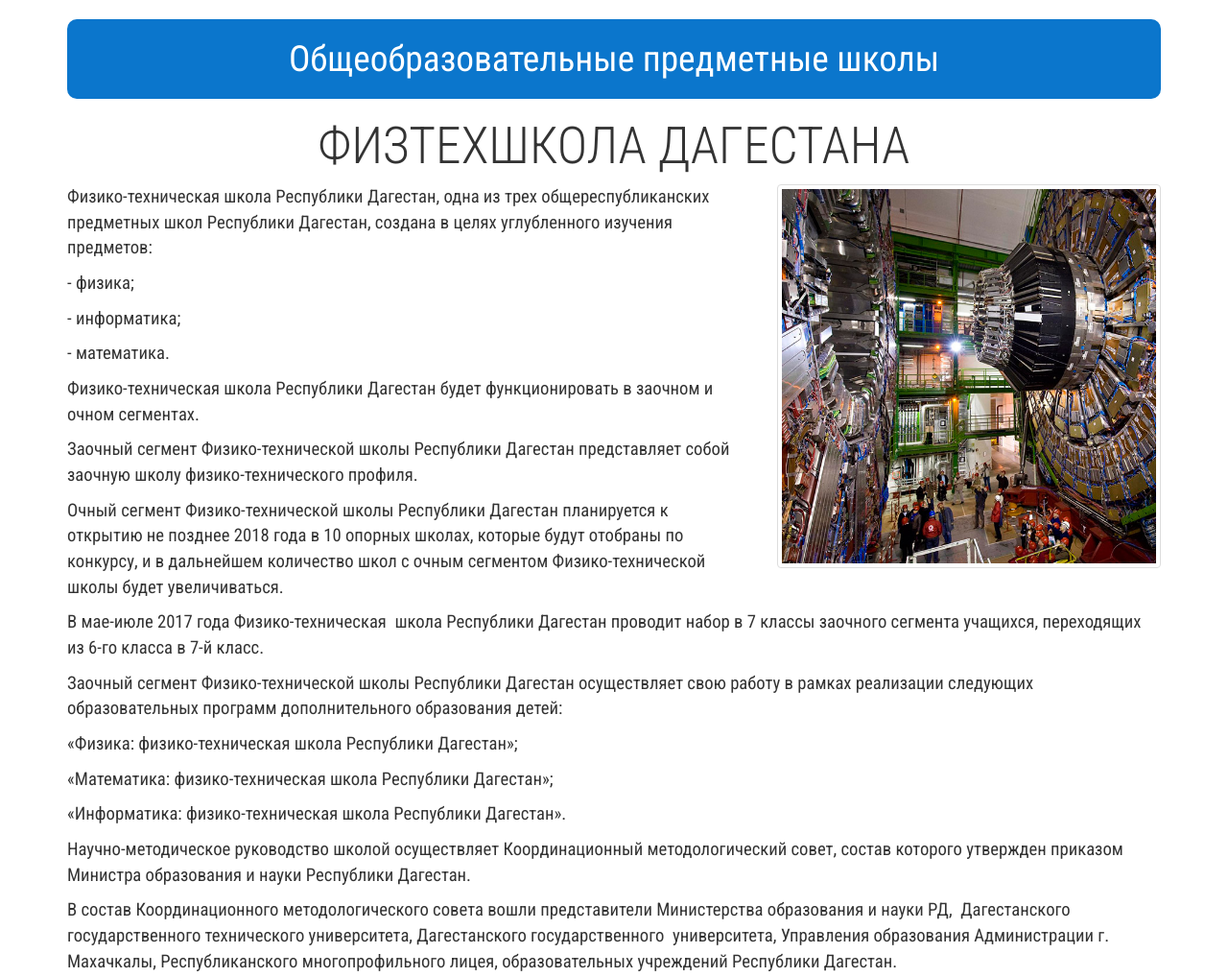
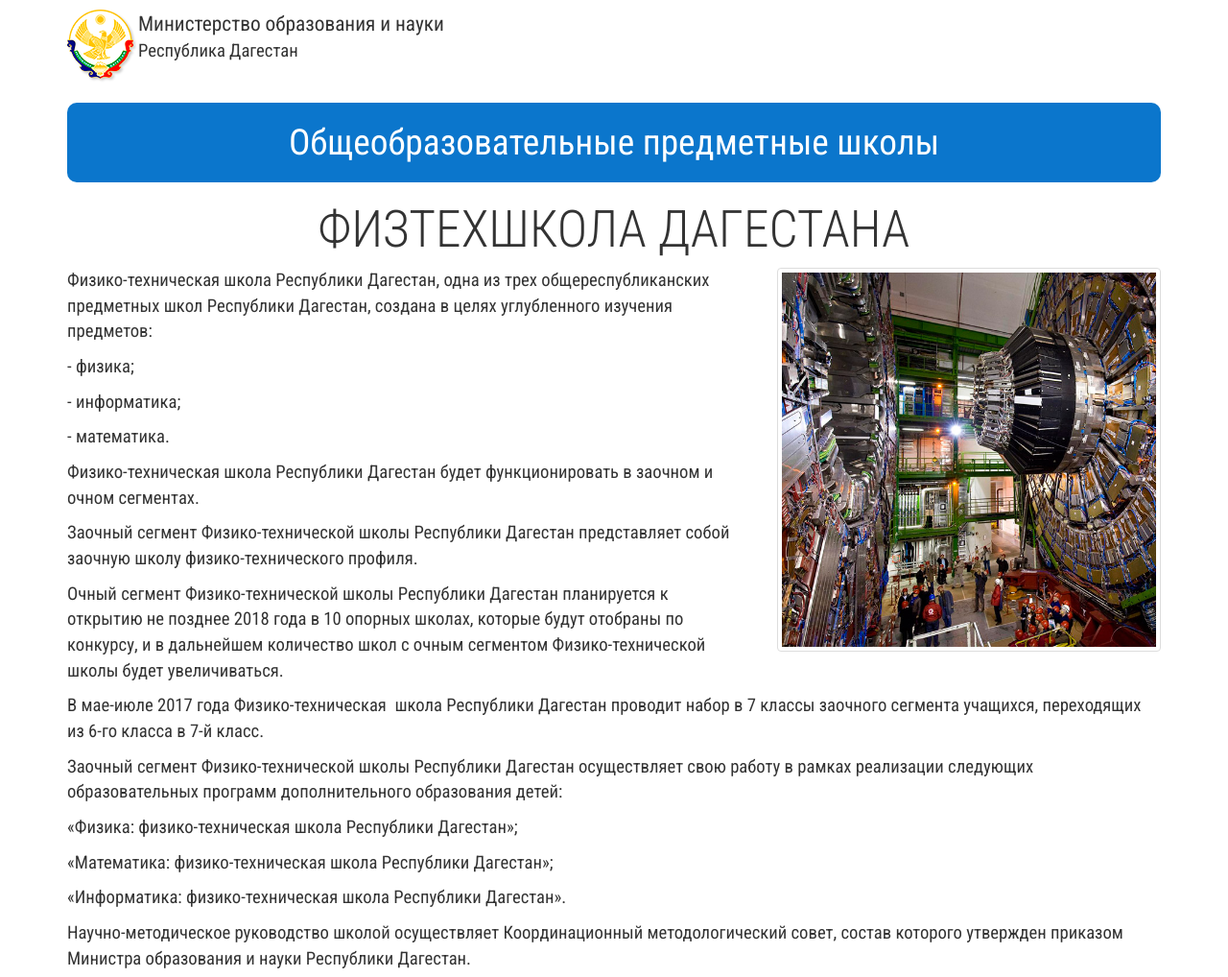
Before and after one commit to jambik/dag-edu05, a website: page fizteh.html in a window 1280 px wide. Shown: the top 1018 px of the page at 96% size. Drawn offline with nearby package versions, Linux system fonts and the light colour scheme.

Commit message:
- first commit

```diff
--- a/css/global.css
+++ b/css/global.css
@@ -15,11 +15,16 @@ h4 { font-size: 18pt; font-weight: 300; }
 
 .main-container { background: #fff; }
 
-.logo {}
 .logo img { float: left; }
 .logo .logo-text { float: left; }
 .logo .logo-name { font-size: 20pt; }
 .logo .logo-sub { font-size: 16pt; }
+
+.logo-white { margin: 10px 0 0 0; }
+.logo-white img { float: left; }
+.logo-white .logo-text { float: left; }
+.logo-white .logo-name { font-size: 16pt; }
+.logo-white .logo-sub { font-size: 14pt; }
 
 .header-caption { padding: 15px; background: #0b76cc; color: #fff; font-size: 28pt; border-radius: 10px; margin: 20px 0 20px 0; }
 .course a { overflow: hidden; display: block; }
--- a/fizteh.html
+++ b/fizteh.html
@@ -27,6 +27,15 @@
 
     <div class="main-container">
         <div class="container">
+            <div class="logo-white">
+                <img src="img/logo.png" class="img-responsive" alt="">
+                <div class="logo-text">
+                    <div class="logo-name">Министерство образования и науки</div>
+                    <div class="logo-sub">Республика Дагестан</div>
+                </div>
+                <div class="clearfix"></div>
+            </div>
+
             <div class="header-caption text-center">
                 Общеобразовательные предметные школы
             </div>
```
Also changed, not shown: index.html (+1 -0 lines).
